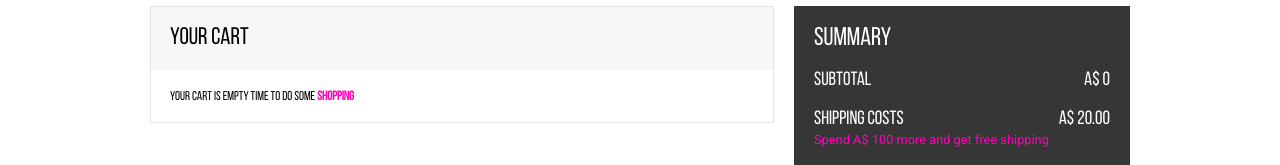
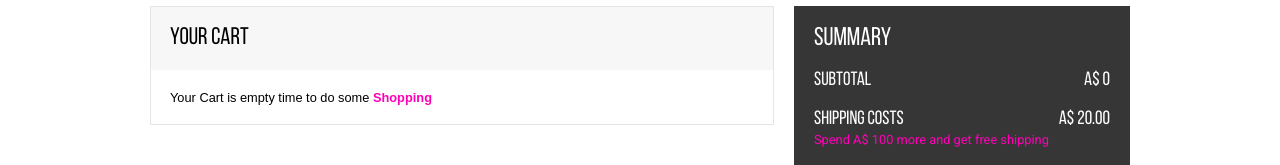
Before and after one commit to JohPik/justADashBeauty, a React (Create React App) app: page /cart in a window 1280 px wide. Shown: the part 354-519 px from the top of the page. Built offline with nearby package versions, Linux system fonts and the light colour scheme.

Commit message:
Cleaning Appl directory before plugging Paypal

```diff
--- a/src/components/RouteContainer.js
+++ b/src/components/RouteContainer.js
@@ -8,7 +8,7 @@ import Contact from './pages/Contact'
 import Policy from './pages/Policy'
 import CatalogueList from './pages/productCatalogue/CatalogueList'
 import Detail from './pages/productPage/Detail'
-import Cart from './pages/Cart'
+import Cart from './pages/cart/Cart'
 import NoMatch from './pages/NoMatch'
 
 const RouteContainer = () => {
--- a/src/components/pages/Cart.js
+++ b/src/components/pages/cart/Cart.js
@@ -1,5 +1,5 @@
 import React, { Fragment } from 'react'
-import { ProductConsumer } from '../context'
+import { ProductConsumer } from '../../context'
 import { Link } from 'react-router-dom'
 
 const Cart = () => {
--- a/src/components/pages/productPage/Detail.js
+++ b/src/components/pages/productPage/Detail.js
@@ -6,7 +6,7 @@ import { prodNames } from '../../../ressources/ProductList'
 import NoMatch from '../NoMatch'
 import Recommendation from './Recommendation'
 import ExtraContent from './ExtraContent'
-import ModalCart from '../../ModalCart'
+import ModalCart from './ModalCart'
 import BreadCrumb from '../../BreadCrumb'
 
 
--- a/src/components/ModalCart.js
+++ b/src/components/pages/productPage/ModalCart.js
@@ -1,5 +1,5 @@
 import React, { Component } from 'react'
-import { ProductConsumer } from './context'
+import { ProductConsumer } from '../../context'
 import { Link } from 'react-router-dom'
 
 export default class Modal extends Component {
--- a/src/index.css
+++ b/src/index.css
@@ -1115,6 +1115,8 @@ button.qty-slct:disabled:hover {
 }
 
 .empty-cart {
+  font-family: sans-serif;
+  text-transform: none;
   padding: 20px;
   font-size: .8em;
 }
@@ -1204,25 +1206,6 @@ button.qty-slct:disabled:hover {
   font-weight: bold;
 }
 
-/* button.delete-product {
-  border: 0;
-  cursor: pointer;
-  position: relative;
-  padding: 0;
-} */
-
-/* button.delete-product::before {
-  content: url("/images/closed-bin.svg");
-  position: absolute;
-  width: 23px;
-  bottom: 5px;
-}
-
-button.delete-product:hover::before {
-  content: url("/images/opened-bin.svg");
-} */
-
-
 /* Sidebar */
 .summary-container {
   padding: 20px;
```
